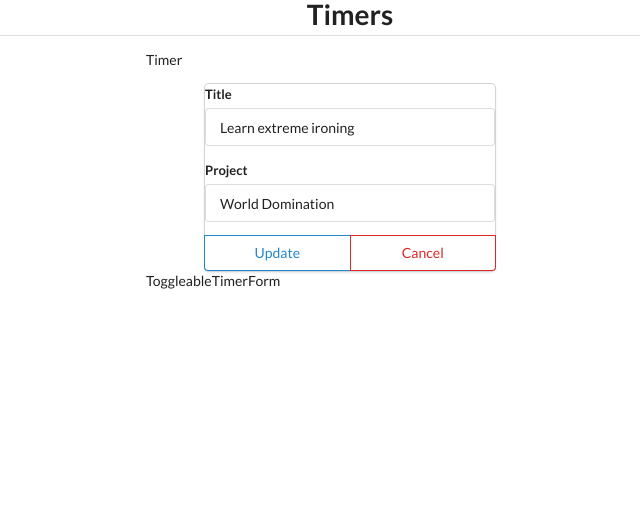
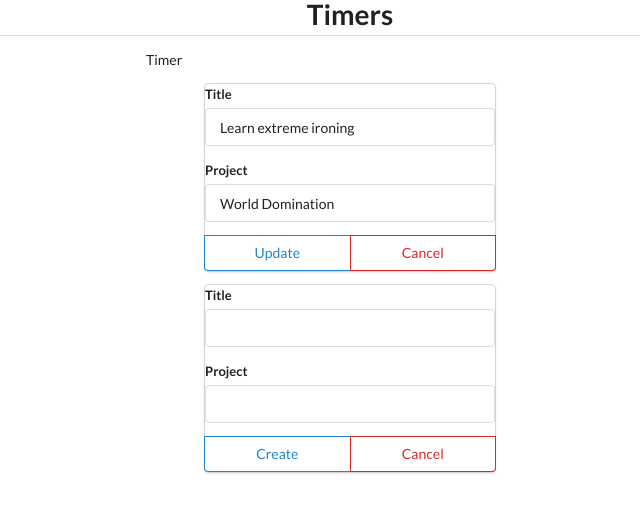
Before and after one commit to nacho1520/TimerExample, a React (Create React App) app: page / in a window 1280 px wide. Shown: the top 512 px of the page, without its empty margins (290-930 px from the left). Built offline with nearby package versions, Linux system fonts and the light colour scheme.

Commit message:
ToggleableTimerForm component

```diff
--- a/src/components/TimersDashboard/TimersDashboard.jsx
+++ b/src/components/TimersDashboard/TimersDashboard.jsx
@@ -7,7 +7,7 @@
         <div className="ui three column centered grid">
             <div className="column">
                 <EditableTimerList />
-                <ToggleableTimerForm />
+                <ToggleableTimerForm isOpen={ true } />
             </div>
         </div>
     );
--- a/src/components/ToggleableTimerForm/ToggleableTimerForm.jsx
+++ b/src/components/ToggleableTimerForm/ToggleableTimerForm.jsx
@@ -1,11 +1,20 @@
 import React from "react";
+import TimerForm from "../TimerForm/TimerForm";
 
-const ToggleableTimerForm = () => {
-    return(
-        <div>
-            ToggleableTimerForm
-        </div>
-    );
+const ToggleableTimerForm = props => {
+    if(props.isOpen) {
+        return(
+            <TimerForm />
+        );
+    } else {
+        return(
+            <div className="ui basic content center aligned segment">
+                <button className="ui basic button icon">
+                    <i className="plus icon" />
+                </button>
+            </div>
+        );
+    }
 }
 
 export default ToggleableTimerForm;
```
